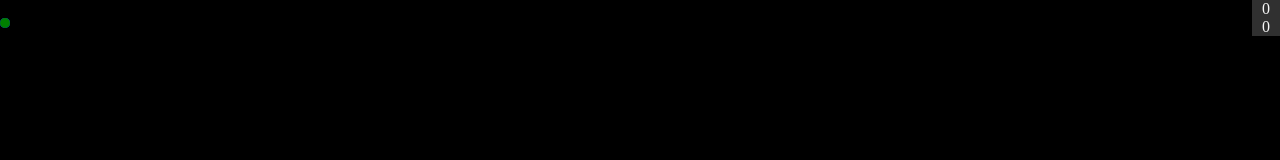
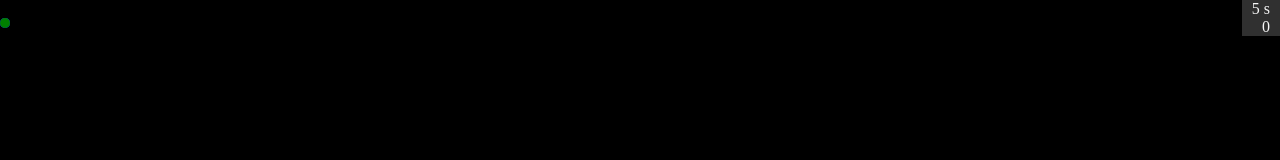
Before and after one commit to ThomasBuck10765/ball-game, a React (Create React App) app: page / in a window 1280 px wide. Shown: the top 160 px of the page. Built offline with nearby package versions, Linux system fonts and the light colour scheme.

Commit message:
Added a timer

```diff
--- a/src/App.tsx
+++ b/src/App.tsx
@@ -1,4 +1,4 @@
-import React, { useState } from 'react';
+import React, { useState, useEffect } from 'react';
 import { PlayerBall } from './ts/components/ball/playerBall';
 import { BallValues } from './ts/values/ballValues/ballValues';
 import { EnemyBall } from './ts/components/ball/enemyBall';
@@ -79,6 +79,15 @@ function App() {
 
 	// TODO?: Score ball movement
 
+	// Starts a timer on app load
+	useEffect(() => {
+		const timer = setInterval(() => {
+			console.log(time);
+			setTime(time + 1);
+		}, 1000);
+		return () => clearInterval(timer);
+	}, [time]);
+
 	return (
 		<div className="ball-game" onKeyDown={keyDownEvent} tabIndex={0}>
 			<Score score={score} time={time}></Score>
--- a/src/ts/components/score/score.tsx
+++ b/src/ts/components/score/score.tsx
@@ -1,16 +1,12 @@
 import React, {Component} from 'react';
 import { ScoreProps } from '../../types/score/score.tsx';
 
-
 export class Score extends Component<ScoreProps> {
-    constructor(props: ScoreProps) {
-        super(props);
-    }
 
     render() {
         return (
             <div className='score-container'>
-                <div className='time'>{this.props.time}</div>
+                <div className='time'>{this.props.time} s</div>
                 <div className='score'>{this.props.score}</div>
             </div>
         );
--- a/src/ts/types/score/score.tsx
+++ b/src/ts/types/score/score.tsx
@@ -1,4 +1,4 @@
 export type ScoreProps = {
     score: number,
-    time?: number,
+    time: number,
 };
```
